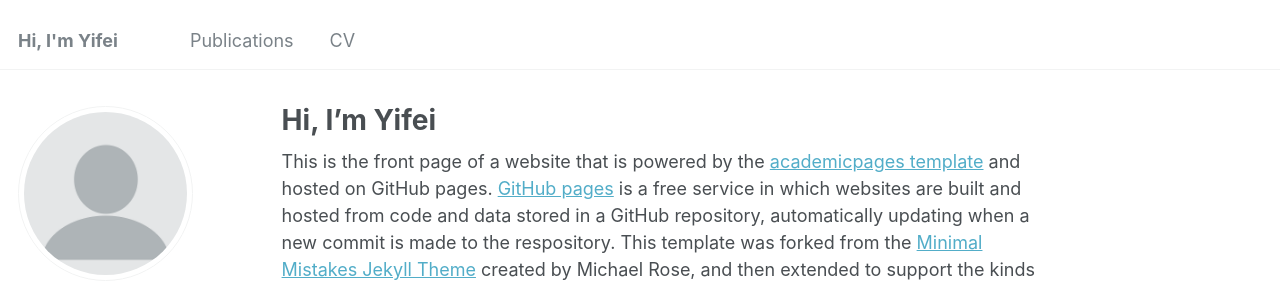
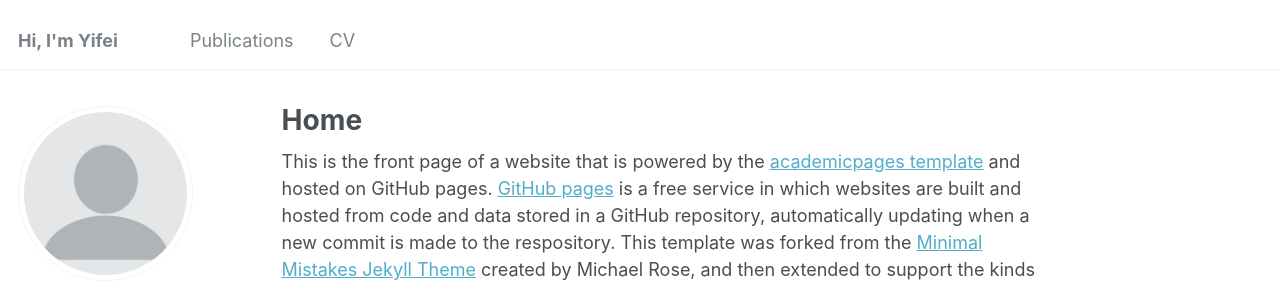
Before and after one commit to jiaoyf-thu/jiaoyf-thu.github.io, a Jekyll site: the page built from _pages/about.md, in a window 1280 px wide and 900 px high. Shown: the top 287 px of the window. Built offline with Jekyll 4.4.1, drawn with Linux system fonts in a browser that asks for light colours; some web fonts are replaced.

Commit message:
Update about.md

```diff
--- a/_pages/about.md
+++ b/_pages/about.md
@@ -1,6 +1,6 @@
 ---
 permalink: /
-title: "Hi, I'm Yifei"
+title: "Home"
 author_profile: true
 redirect_from:
   - /about/
```
